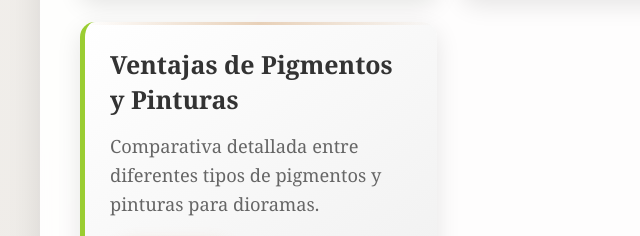
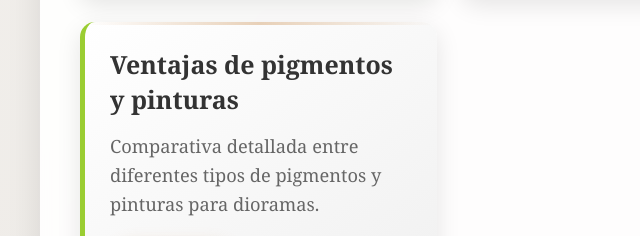
Before and after one commit to chusdomo/Guias-completas-para-dioramas, a plain HTML site: page index.html in a window 1280 px wide. Shown: the part 914-1150 px from the top of the page, 0-640 px from the left. Drawn offline with Linux system fonts and the light colour scheme.

Commit message:
Add files via upload

```diff
--- a/index.html
+++ b/index.html
@@ -235,9 +235,9 @@
             </article>
 
             <article class="guide-card">
-                <h3>Ventajas de Pigmentos y Pinturas</h3>
+                <h3>Ventajas de pigmentos y pinturas</h3>
                 <p>Comparativa detallada entre diferentes tipos de pigmentos y pinturas para dioramas.</p>
-                <a href="Ventajas de los Pigmentos y pinturas.html" class="guide-button">Ver Guía</a>
+                <a href="Ventajas de Pigmentos y pinturas.html" class="guide-button">Ver Guía</a>
             </article>
         </main>
 
```
